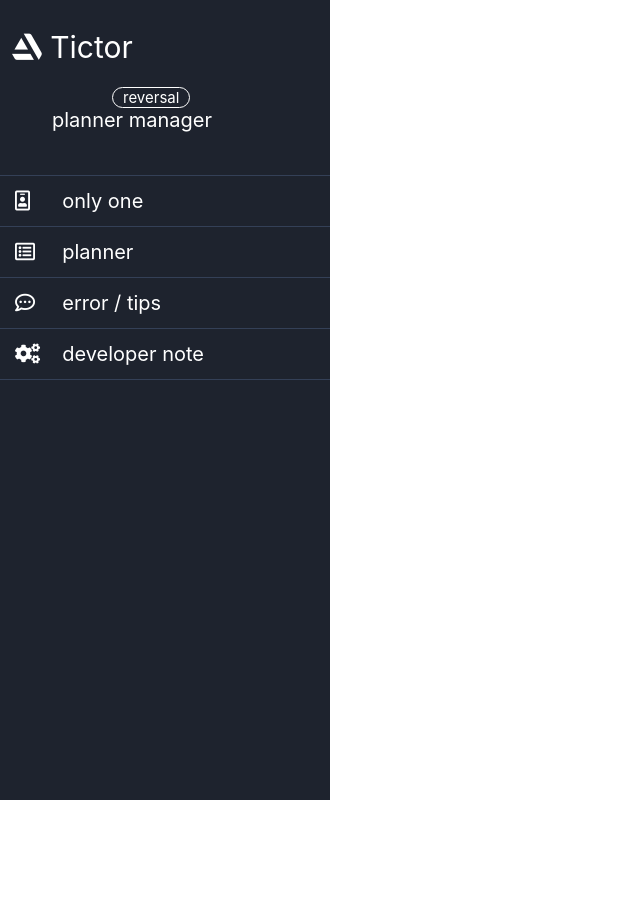
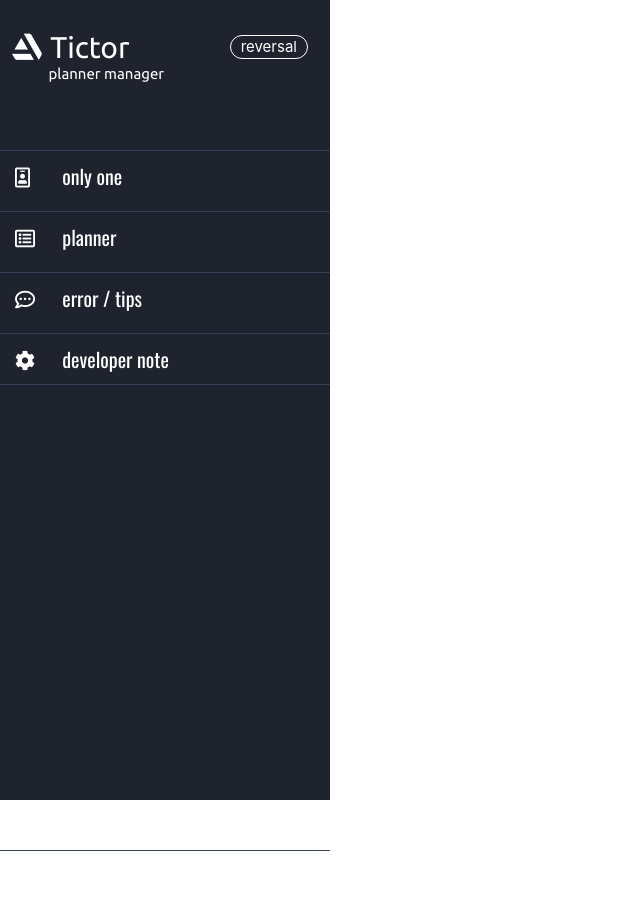
Before and after one commit to jungukjung/demo_type, a Django app: page / in a window 1280 px wide. Shown: the whole page, without its empty margins (0-640 px from the left). Before the commit the page ends 800 px from the top, so only its background shows below. Run offline with Django 3.2, Linux system fonts and the light colour scheme; some libraries are stand-ins or nearby versions.

Commit message:
[ 2021-11-29 ] 메뉴바 숨김 상태일 때 생성, 숨겨질 때 나올 때 ,작동 완료

```diff
--- a/jk_cp_display_app/static/css/base.css
+++ b/jk_cp_display_app/static/css/base.css
@@ -1,6 +1,6 @@
 *{
-    padding: 0;
-    margin: 0;
+    padding: 0 ;
+    margin: 0 ;
     color: white;
     text-decoration-line: none;
 }
@@ -10,21 +10,55 @@
     text-decoration: none !important;
 }
 
-.footer_div{
+.footer_div_up{
 
     border-top: 1px solid #344057;
     padding-left: 15px;
+    font-family: 'Oswald', sans-serif;
+
 }
+
+
+.footer_div_down{
+
+    border-top: 1px solid #344057;
+    padding-left: 15px;
+    font-family: 'Oswald', sans-serif;
+
+}
+
+.footer_div_up > div > i {
+    width: 15%;
+}
+
+.title_txt{
+    font-family: 'Ubuntu', sans-serif;
+}
+
+#center_menu > a:hover {
+    background-color: #344057;
+
+}
+
+footer > div > div > i:hover {
+    color: #344057;
+}
+
+
+
 
 
 .w-330_px {width: 330px;}
 .w-300_px {width: 300px;}
+.w-60_px {width: 60px;}
+.w-33_px {width: 33px;}
 
 
-.h-50_px {height: 50px;}
-.h-100_px {height: 100px;}
-.h-150_per {height: 150px;}
-.h-450_per {height: 450px;}
+.h-45_px    {height: 45px;}
+.h-50_px    {height: 50px;}
+.h-100_px   {height: 100px;}
+.h-150_per  {height: 150px;}
+.h-450_per  {height: 450px;}
 
 .h-100_per {height: 100%;}
 .h-100_full{height: 100%;}
--- /dev/null
+++ b/jk_cp_display_app/static/js/base.js
@@ -0,0 +1,21 @@
+function side_bar_up() {
+    $("#side_bar_up").css("display","none")
+    $("#side_bar_down").css("display","block")
+
+
+}
+
+
+function side_bar_down() {
+    $("#side_bar_up").css("display","block")
+    $("#side_bar_down").css("display","none")
+
+
+}
+
+$(function(){
+    if ($("#all").css("width","1500px") > window.innerHeight){
+        $("#side_bar_up").css("display","none")
+        $("#side_bar_down").css("display","block")
+    }
+});
--- a/jk_cp_display_app/templates/base.html
+++ b/jk_cp_display_app/templates/base.html
@@ -1,9 +1,16 @@
 <!DOCTYPE html>
 <html lang="en" class="sizefull">
 {% include 'head.html' %}                                 <!-- lib 파일 저장소 -->
-<body class="sizefull">
-    {% include 'side_bar.html' %}                         <!-- 사이트바 메뉴 -->
+<body id="all" class="sizefull">
+    {% include 'side_bar_box/side_bar_up.html' %}                           <!-- 사이트바 메뉴 펼칠 때 -->
+    {% include 'side_bar_box/side_bar_down.html' %}                         <!-- 사이트바 메뉴 숨길 때-->
     {% block content %}{% endblock %}                     <!-- 핸들링 구간 -->
+
+
+
+<script>
+</script>
+
 
 </body>
 </html>
--- /dev/null
+++ b/jk_cp_display_app/templates/font_box.html
@@ -0,0 +1,12 @@
+    <!-- google font -->
+    <!-- font-family: 'Oswald', sans-serif; -->
+    <!-- side menu -->
+    <link rel="preconnect" href="https://fonts.googleapis.com">
+    <link rel="preconnect" href="https://fonts.gstatic.com" crossorigin>
+    <link href="https://fonts.googleapis.com/css2?family=Oswald&display=swap" rel="stylesheet">
+
+    <!-- font-family: 'Ubuntu', sans-serif;  -->
+    <!-- title-->
+    <link rel="preconnect" href="https://fonts.googleapis.com">
+    <link rel="preconnect" href="https://fonts.gstatic.com" crossorigin>
+    <link href="https://fonts.googleapis.com/css2?family=Ubuntu&display=swap" rel="stylesheet">
--- a/jk_cp_display_app/templates/head.html
+++ b/jk_cp_display_app/templates/head.html
@@ -9,6 +9,9 @@
     <link rel="stylesheet" href="{% static 'css/base.css' %}">
     <link rel="stylesheet" href="{% static 'css/util.css' %}">
 
+    <!--js -->
+    <script  src="{% static 'js/base.js' %}"></script>
+
     <!-- General CSS Files -->
     <link rel="stylesheet" href="https://stackpath.bootstrapcdn.com/bootstrap/4.3.1/css/bootstrap.min.css" integrity="sha384-ggOyR0iXCbMQv3Xipma34MD+dH/1fQ784/j6cY/iJTQUOhcWr7x9JvoRxT2MZw1T" crossorigin="anonymous">
     <link rel="stylesheet" href="https://use.fontawesome.com/releases/v5.7.2/css/all.css" integrity="sha384-fnmOCqbTlWIlj8LyTjo7mOUStjsKC4pOpQbqyi7RrhN7udi9RwhKkMHpvLbHG9Sr" crossorigin="anonymous">
@@ -18,4 +21,7 @@
     <script src="https://code.jquery.com/jquery-3.3.1.js" integrity="sha256-2Kok7MbOyxpgUVvAk/HJ2jigOSYS2auK4Pfzbm7uH60="crossorigin="anonymous"></script>
 
 
+    {% include 'font_box.html' %}
+
+
 </head>
--- a/jk_cp_display_app/templates/side_bar.html
+++ /dev/null
@@ -1,29 +0,0 @@
-<div class ="bgblack_Indigo h-100_full w-330_px dis-flex" style="flex-direction: column;">
-    <section>
-        <div class ="w-330_px h-100_px">
-            <div class ="text-left w-300_px m-t-25 fs-30 m-l-12" style="height: auto;">
-                    <i class="fab fa-artstation"></i>&nbsp;Tictor
-                    <span class="m-l-100 p-r-10 p-l-10 m-b-20 fs-15" style=" border: 1px solid white; border-radius: 12px;"><a href="#">reversal</a></span>
-                    <div class="lh-0-5 fs-20">&emsp;&emsp;planner manager</div>
-            </div>
-        </div>
-    </section>
-
-        <!--
-        페이지 메뉴구성
-        1. only one          -- > 마이페이지   [자신의 정보 통계량 분석 페이지 [dashboard 역할]]
-        2. planner           -- > [코딩 공부] 달력에 계획등록, 달성률 표시  == > 일별 활동한 내역 작성
-        3. error / tips      -- > [다른유저] 에러코드에 대한 조언이나  코딩짜면서 유용한 팁
-        4. developer_note    -- > 피드백
-        -->
-    <section class="h-450_per m-t-50 m-b-250 text-left fs-20" style="display: flex; flex-direction: column;">
-        <div class="footer_div"><div class="w-full bgred h-50_px p-t-10"><i class="far fa-id-badge p-r-15" style="width: 15%;"></i>only one</div></div>
-        <div class="footer_div"><div class="w-full bgred h-50_px p-t-10"><i class="far fa-list-alt p-r-15" style="width: 15%;"></i>planner</div></div>
-        <div class="footer_div"><div class="w-full bgred h-50_px p-t-10"><i class="far fa-comment-dots p-r-15" style="width: 15%;"></i>error / tips</div></div>
-        <div class="footer_div" style="border-bottom: 1px solid #344057;"><div class="w-full bgred h-50_px p-t-10"><i class="fas fa-cogs p-r-15" style="width: 15%;"></i>developer note</div></div>
-    </section>
-
-
-
-
-</div>
--- /dev/null
+++ b/jk_cp_display_app/templates/side_bar_box/side_bar_down.html
@@ -0,0 +1,39 @@
+    <!--
+    페이지 메뉴구성
+    1. only one          -- > 마이페이지   [자신의 정보 통계량 분석 페이지 [dashboard 역할]]
+    2. planner           -- > [코딩 공부] 달력에 계획등록, 달성률 표시  == > 일별 활동한 내역 작성
+    3. error / tips      -- > [다른유저] 에러코드에 대한 조언이나  코딩짜면서 유용한 팁
+    4. developer_note    -- > 피드백
+    -->
+
+
+<div id="side_bar_down" class ="bgblack_Indigo h-100_full w-60_px dis-flex" style="flex-direction: column; display: none; ">
+
+    <!-- top -->
+    <section>
+        <div class ="w-60_px h-100_px">
+            <div class ="text-left w-33_px p-t-25 fs-30 m-l-12 h-45_px" style="flex-direction: row;">
+                <i class="fab fa-artstation"></i>
+            </div>
+        </div>
+    </section>
+
+    <!--conter -->
+    <section id="center_menu" class="h-450_per m-t-50 m-b-250 fs-20 text-left" style="display: flex; flex-direction: column;">
+        <a href="#1"><div class="footer_div_down"><div class="w-full bgred h-50_px p-t-10" style="box-sizing: content-box;"><i class="far fa-id-badge p-r-15" style="width: 25px; height: 25px;"></i></div></div></a>
+        <a href="#2"><div class="footer_div_down"><div class="w-full bgred h-50_px p-t-10" style="box-sizing: content-box;"><i class="far fa-list-alt p-r-15"style="width: 25px; height: 25px;"></i></div></div></a>
+        <a href="#3"><div class="footer_div_down"><div class="w-full bgred h-50_px p-t-10" style="box-sizing: content-box;"><i class="far fa-comment-dots p-r-15"style="width: 25px; height: 25px;"></i></div></div></a>
+        <a href="#4"><div class="footer_div_down" style="border-bottom: 1px solid #344057;"><div class="w-full bgred h-50_px p-t-10" style="box-sizing: content-box;"><i class="fas fa-cog p-r-15" style="width: 25px; height: 25px;"></i></div></div></a>
+    </section>
+
+    <!--bottom -->
+    <footer>
+        <div style="border-top: 1px solid #344057; text-align: right;">
+            <div class="w-full bgred h-50_px p-t-10 p-r-30">
+                <i class="fas fa-angle-right" onclick="side_bar_down()"></i>
+            </div>
+        </div>
+    </footer>
+
+
+</div>
--- /dev/null
+++ b/jk_cp_display_app/templates/side_bar_box/side_bar_up.html
@@ -0,0 +1,43 @@
+    <!--
+    페이지 메뉴구성
+    1. only one          -- > 마이페이지   [자신의 정보 통계량 분석 페이지 [dashboard 역할]]
+    2. planner           -- > [코딩 공부] 달력에 계획등록, 달성률 표시  == > 일별 활동한 내역 작성
+    3. error / tips      -- > [다른유저] 에러코드에 대한 조언이나  코딩짜면서 유용한 팁
+    4. developer_note    -- > 피드백
+    -->
+
+
+<div id="side_bar_up" class ="bgblack_Indigo h-100_full w-330_px dis-flex" style="flex-direction: column; display: block; ">
+
+    <!-- top -->
+    <section>
+        <div class ="w-330_px h-100_px">
+            <div class ="text-left w-300_px p-t-25 fs-30 m-l-12 dis-flex h-45_px" style="flex-direction: row;">
+                    <div><i class="fab fa-artstation"></i>&nbsp;</div>
+                    <div class="title_txt">Tictor</div>
+                    <div class="m-l-100 p-r-10 p-l-10 m-t-10 fs-15" style=" border: 1px solid white; border-radius: 12px; height: 24px;"><a href="#">reversal</a></div>
+
+            </div>
+            <div class="lh-0-5 fs-15 title_txt p-t-25">&emsp;&emsp;&emsp;&nbsp;planner manager</div>
+        </div>
+    </section>
+
+    <!--conter -->
+    <section id="center_menu" class="h-450_per m-t-50 m-b-250 text-left fs-20" style="display: flex; flex-direction: column;">
+        <a href="#1"><div class="footer_div_up"><div class="w-full bgred h-50_px p-t-10" style="box-sizing: content-box;"><i class="far fa-id-badge p-r-15"></i>only one</div></div></a>
+        <a href="#2"><div class="footer_div_up"><div class="w-full bgred h-50_px p-t-10" style="box-sizing: content-box;"><i class="far fa-list-alt p-r-15"></i>planner</div></div></a>
+        <a href="#3"><div class="footer_div_up"><div class="w-full bgred h-50_px p-t-10" style="box-sizing: content-box;"><i class="far fa-comment-dots p-r-15"></i>error / tips</div></div></a>
+        <a href="#4"><div class="footer_div_up" style="border-bottom: 1px solid #344057;" style="box-sizing: content-box;"><div class="w-full bgred h-50_px p-t-10"><i class="fas fa-cog p-r-15"></i>developer note</div></div></a>
+    </section>
+
+    <!--bottom -->
+    <footer>
+        <div style="border-top: 1px solid #344057; text-align: right;">
+            <div class="w-full bgred h-50_px p-t-10 p-r-30">
+                hide<i class="fas fa-angle-left p-l-15" onclick="side_bar_up()"></i>
+            </div>
+        </div>
+    </footer>
+
+
+</div>
```
Also changed, not shown: jk_cp_display_app/tutorial.md (+1 -0 lines).
